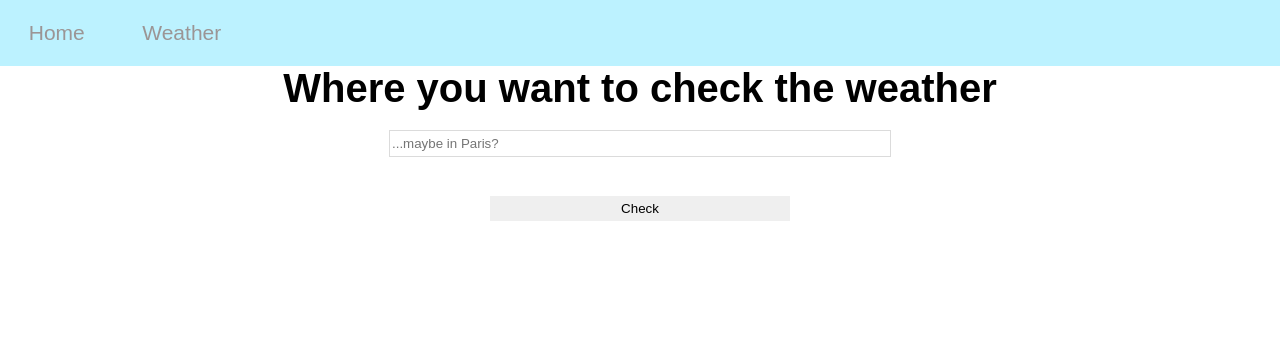
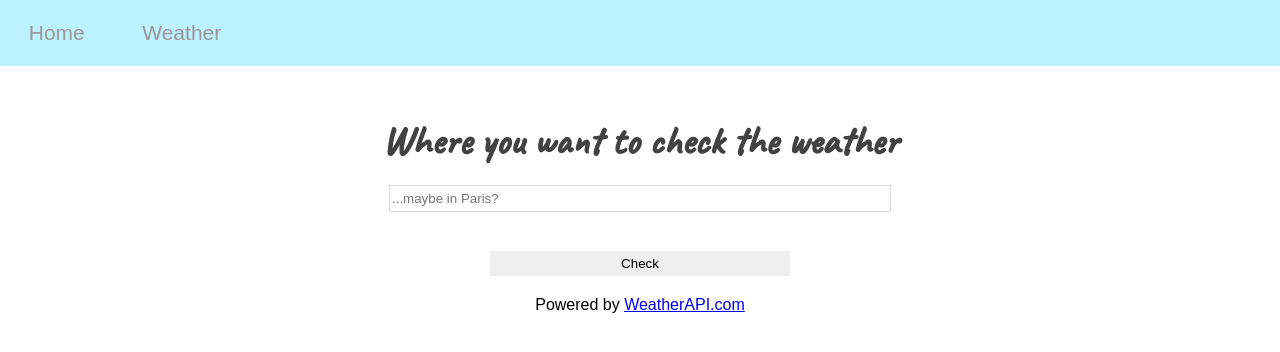
Before and after one commit to dmitry-ff/pet-project, a React (Create React App) app in the folder pet-project/: page /weather-check in a window 1280 px wide. Shown: the top 352 px of the page. Built offline with nearby package versions, Linux system fonts and the light colour scheme; no server answers.

Commit message:
axios-added

```diff
--- a/pet-project/package.json
+++ b/pet-project/package.json
@@ -6,6 +6,7 @@
     "@testing-library/jest-dom": "^5.14.1",
     "@testing-library/react": "^12.0.0",
     "@testing-library/user-event": "^13.2.1",
+    "axios": "^0.25.0",
     "chart.js": "^3.7.0",
     "react": "^17.0.2",
     "react-chartjs-2": "^4.0.1",
--- a/pet-project/public/index.html
+++ b/pet-project/public/index.html
@@ -9,7 +9,7 @@
   <link rel="preconnect" href="https://fonts.googleapis.com">
   <link rel="preconnect" href="https://fonts.gstatic.com" crossorigin>
   <link
-    href="https://fonts.googleapis.com/css2?family=Open+Sans:wght@300;400;500;600;700&family=Roboto:wght@300;400&display=swap"
+    href="https://fonts.googleapis.com/css2?family=Caveat:wght@400;500&family=Open+Sans:wght@300;400;500;600;700&family=Roboto:wght@300;400&display=swap"
     rel="stylesheet">
   <title>Pet project</title>
 </head>
--- a/pet-project/src/components/Navigation.jsx
+++ b/pet-project/src/components/Navigation.jsx
@@ -8,7 +8,7 @@ function Navigation() {
     return (
         <div className='navigationDiv'>
             <nav className='navbar'>
-                <Link to='/' >Home</Link>
+                <Link to='/'>Home</Link>
                 <Link to='weather-check' >Weather</Link>
             </nav>
             <Outlet />
--- /dev/null
+++ b/pet-project/src/components/WeatherData.jsx
@@ -0,0 +1,15 @@
+import React from 'react';
+import axios from 'axios';
+
+
+function WeatherData() {
+    const [data, setData] = React.useState({ hits: [] });
+    const apiURL = 'http://api.weatherapi.com/v1/current.json?key=3e2b23202a804627a5c115738222701&q=London&aqi=no';
+    React.useEffect(() => {
+        axios.get(apiURL)
+            .then((response) => console.log(response))
+    }, []);
+    return null;
+};
+
+export default WeatherData;
--- a/pet-project/src/css/WeatherCheck.css
+++ b/pet-project/src/css/WeatherCheck.css
@@ -1,3 +1,9 @@
+.weather{
+    width: 100%;
+    display: flex;
+    flex-direction: column;
+    align-items: center;
+}
 .weatherForm{
     display: flex;
     flex-direction: column;
@@ -5,8 +11,11 @@
     justify-content: center;
 }
 h2{
+    margin-top:50px;
     font-size: 2.5em;
     text-align: center;
+    font-family: 'Caveat', cursive;
+    color: rgb(66, 66, 66);
 }
 
 .weatherForm > input[type="text"],.weatherForm > input[type="submit"] {
--- a/pet-project/src/pages/WeatherCheck.jsx
+++ b/pet-project/src/pages/WeatherCheck.jsx
@@ -1,14 +1,26 @@
 import React from 'react';
 import '../css/WeatherCheck.css';
+import WeatherData from '../components/WeatherData'
 
 function WeatherCheck() {
+
+    const inputEl = React.useRef(null);
+
+    const checkButtonHandler = (event) => {
+        event.preventDefault();
+        console.log(inputEl.current.value)
+    };
+
     return (
         <div className='weather'>
+            <WeatherData />
             <form className='weatherForm'>
                 <h2>Where you want to check the weather</h2>
-                <input type="text" placeholder='...maybe in Paris?'></input>
-                <input type="submit" value="Check"></input>
+                <input ref={inputEl} type="text" placeholder='...maybe in Paris?'></input>
+                <input type="submit" onClick={checkButtonHandler} value="Check"></input>
             </form>
+            <span id="clue">Powered by <a href="https://www.weatherapi.com/" title="Weather API">WeatherAPI.com</a></span>
+
         </div>
     );
 }
```
Also changed, not shown: 1 other file (tests, documents, lock files or other folders).
